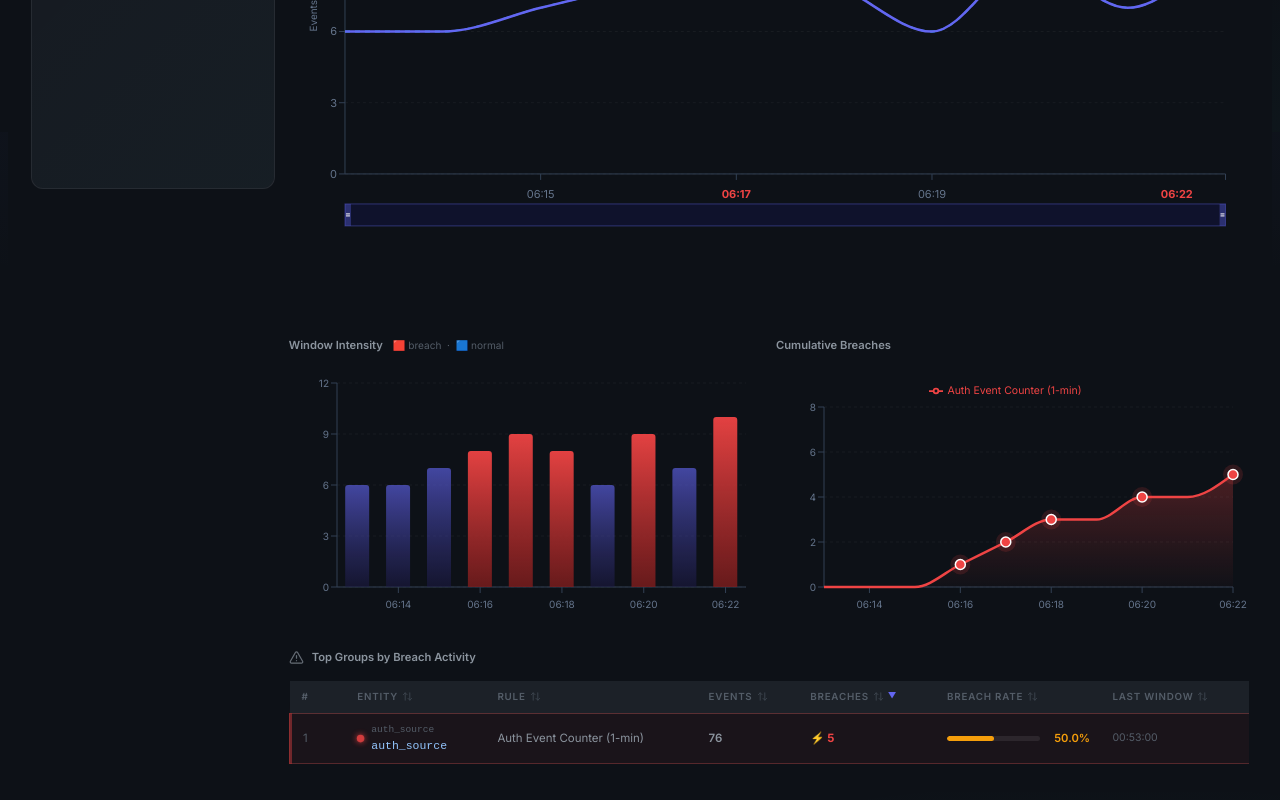
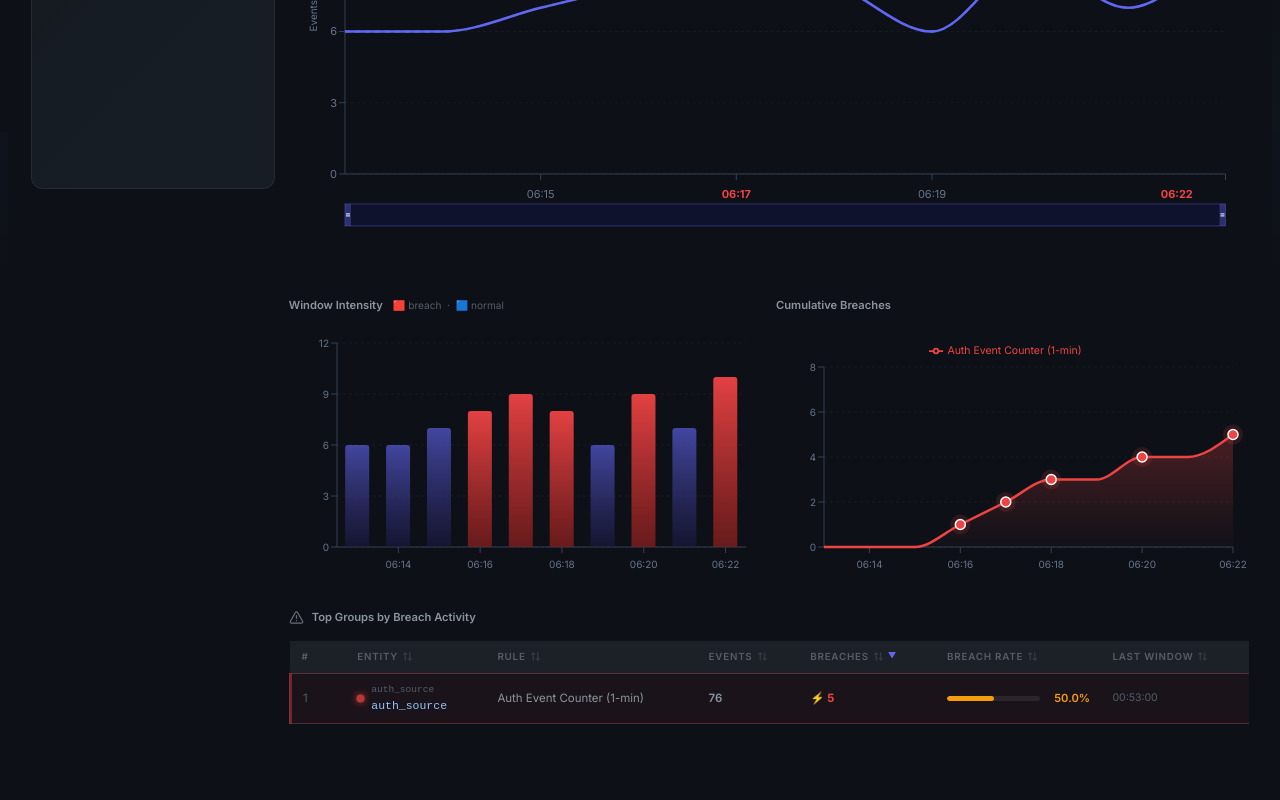
Before and after one commit to sid241202/Velocity-Engine-Frontend, a React (Vite) app: page /dashboard in a window 1280 px wide. Shown: the part 668-1468 px from the top of the page. After the commit the page ends 1428 px from the top, so only its background shows below. Built offline with nearby package versions, Linux system fonts and the light colour scheme.

Commit message:
style(ui): decrease gap between top graph and bottom graphs to 0.5cm in LiveAnalysis

```diff
--- a/src/components/LiveAnalysis.jsx
+++ b/src/components/LiveAnalysis.jsx
@@ -797,9 +797,9 @@ export default function LiveAnalysis({ rules, selectedRuleIds, allSelectedRuleId
 
       {/* ═══════════════════════════════════════════════════════════════════
           Chart row: Window Intensity + Cumulative Breaches
-          50px top margin enforces the 1-2 cm gap from the chart above.
+          10px top margin enforces the 0.5 cm gap from the chart above.
           ═══════════════════════════════════════════════════════════════════ */}
-      <div style={{ display: 'grid', gridTemplateColumns: 'repeat(auto-fit, minmax(380px, 1fr))', gap: '1rem', marginTop: '50px' }}>
+      <div style={{ display: 'grid', gridTemplateColumns: 'repeat(auto-fit, minmax(380px, 1fr))', gap: '1rem', marginTop: '10px' }}>
 
         {/* Chart 2: Breach Intensity — colored bar per window */}
         <div className="chart-container">
```
